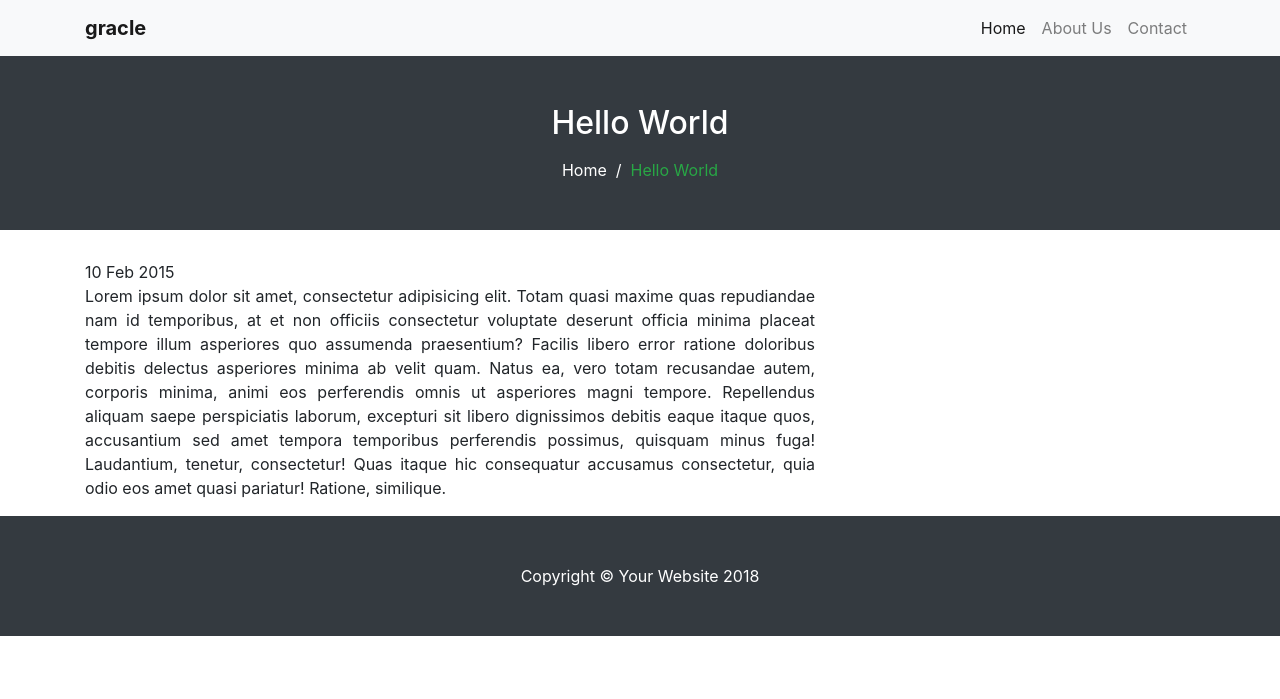
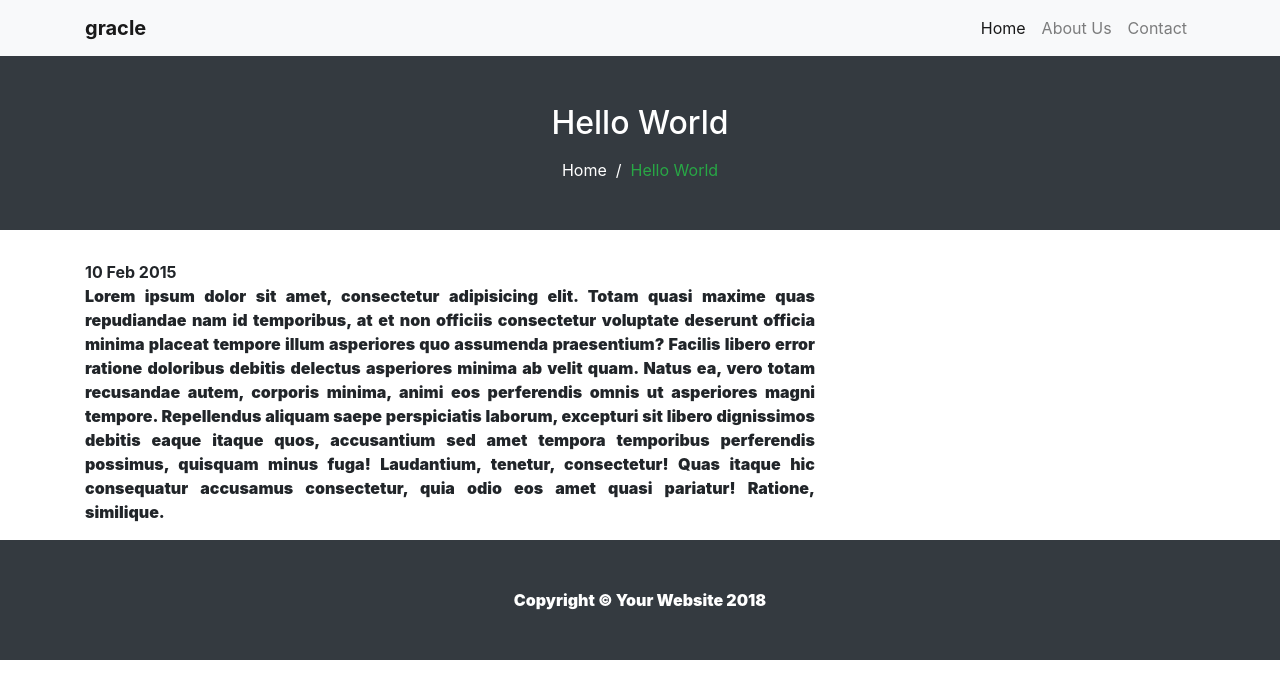
Before and after one commit to gracle/gracle.github.io, a Jekyll site: the page built from _posts/2015-02-10-hello-world.md, in a window 1280 px wide. Shown: the top 699 px of the page. Built offline with Jekyll 4.4.1, drawn with Linux system fonts in a browser that asks for light colours; nearby versions of some CDN libraries.

Commit message:
Update post.html

```diff
--- a/_layouts/post.html
+++ b/_layouts/post.html
@@ -2,7 +2,8 @@
 layout: default
 ---
 <article id="post-page">
-	<time datetime="{{ page.date | date_to_xmlschema }}" class="by-line">{{ page.date | date_to_string }}</time>
+	<time datetime="{{ page.date | date_to_xmlschema }}" class="by-line"><b>{{ page.date | date_to_string }}<b></time>
+		<br/>
 	<div style="text-align:justify;">
 
 		{{ content }}
```
